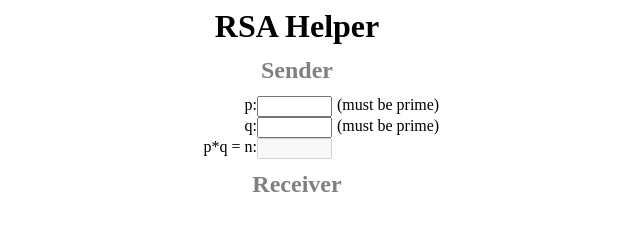
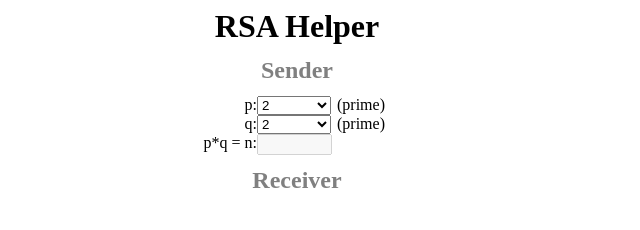
Before and after one commit to pauldubois98/AsymmetricCryptographyTalk, a plain HTML site: page tools/rsa_helper.html in a window 1280 px wide. Shown: the whole page, without its empty margins (343-983 px from the left). Drawn offline with Linux system fonts and the light colour scheme.

Commit message:
select (to allow only primes) & no arrow on number inputs

```diff
--- a/tools/rsa_helper.css
+++ b/tools/rsa_helper.css
@@ -13,6 +13,15 @@ h2{
 }
 input[type="number"]{
     width: 5em;
+    -moz-appearance: textfield;
+}
+input::-webkit-inner-spin-button {
+    width: 5em;
+    -webkit-appearance: none;
+    margin: 0;
+}
+select{
+    width: 5.55em;
 }
 label{
     text-align: right;
--- a/tools/rsa_helper.html
+++ b/tools/rsa_helper.html
@@ -9,12 +9,22 @@
     <h1>RSA Helper</h1>
     <h2>Sender</h2>
     <div style="display: grid; grid-template-columns: 1fr 5em 1fr;">
-      <label for="p">p:</label>
-      <input type="number" id="p" name="p">
-      (must be prime)<br>
-      <label for="q">q:</label>
-      <input type="number" id="q" name="q">
-      (must be prime)<br>
+      <label>p:</label>
+      <select id="p">
+        <option value="2">2</option>
+        <option value="3">3</option>
+        <option value="5">5</option>
+        <option value="7">7</option>
+      </select>
+      <span>(prime)</span>
+      <label>q:</label>
+      <select id="q">
+        <option value="2">2</option>
+        <option value="3">3</option>
+        <option value="5">5</option>
+        <option value="7">7</option>
+      </select>
+      <span>(prime)</span>
       <label for="n">p*q = n:</label>
       <input type="number" id="n" name="n" disabled>
     </div>
```
